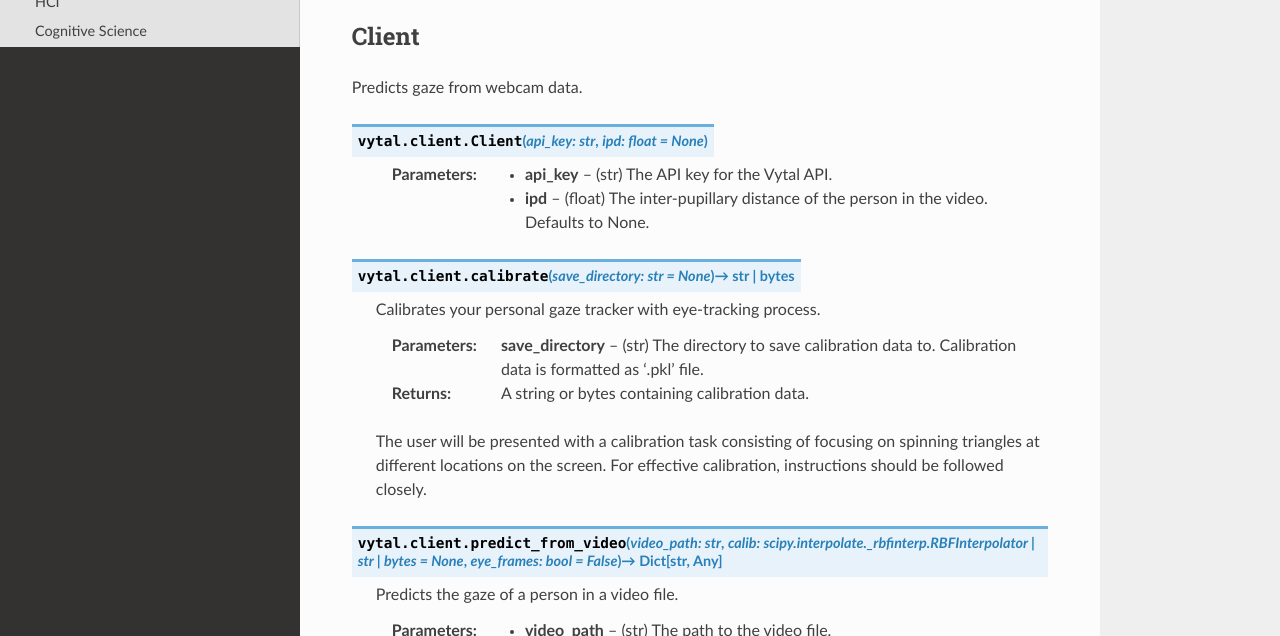
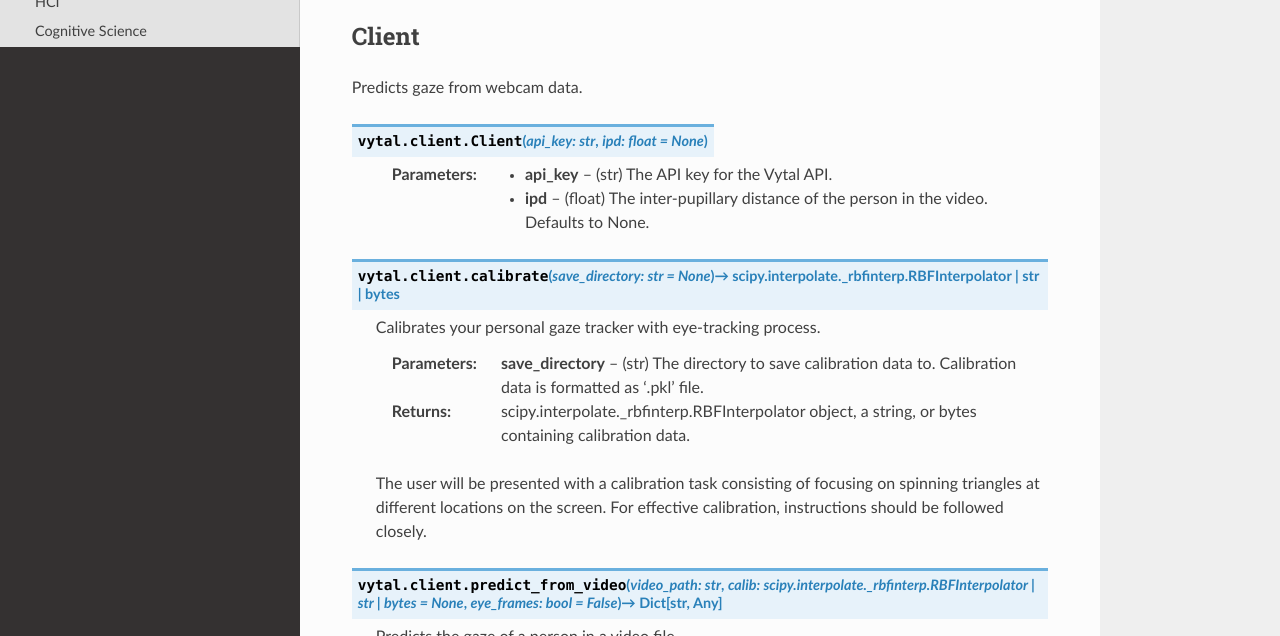
Before and after one commit to anantk2006/vytal, a Sphinx documentation site: the page built from docs/source/api.rst, in a window 1280 px wide and 900 px high, cut to the strip 264-900 px from the top of the window. Built offline with Sphinx 7.4.7 and the Read the Docs theme 2.0.0, drawn with Linux system fonts in a browser that asks for light colours.

```diff
--- a/docs/source/api.rst
+++ b/docs/source/api.rst
@@ -21,14 +21,14 @@ Predicts gaze from webcam data.
    :param api_key: (str) The API key for the Vytal API.
    :param ipd: (float) The inter-pupillary distance of the person in the video. Defaults to None.
 
-.. py:function:: calibrate(save_directory: str = None) -> Union[str, bytes]
+.. py:function:: calibrate(save_directory: str = None) -> Union[scipy.interpolate._rbfinterp.RBFInterpolator, str, bytes]
    :module: vytal.client
    :noindex:
 
    Calibrates your personal gaze tracker with eye-tracking process.
 
    :param save_directory: (str) The directory to save calibration data to. Calibration data is formatted as '.pkl' file.
-   :return: A string or bytes containing calibration data.
+   :return: scipy.interpolate._rbfinterp.RBFInterpolator object, a string, or bytes containing calibration data.
    The user will be presented with a calibration task consisting of focusing on spinning triangles at different locations on the screen. For effective calibration, instructions should be followed closely.
 
 .. py:function:: predict_from_video(video_path: str, calib: Union[scipy.interpolate._rbfinterp.RBFInterpolator, str, bytes] = None, eye_frames: bool = False) -> Dict[str, Any]
```
